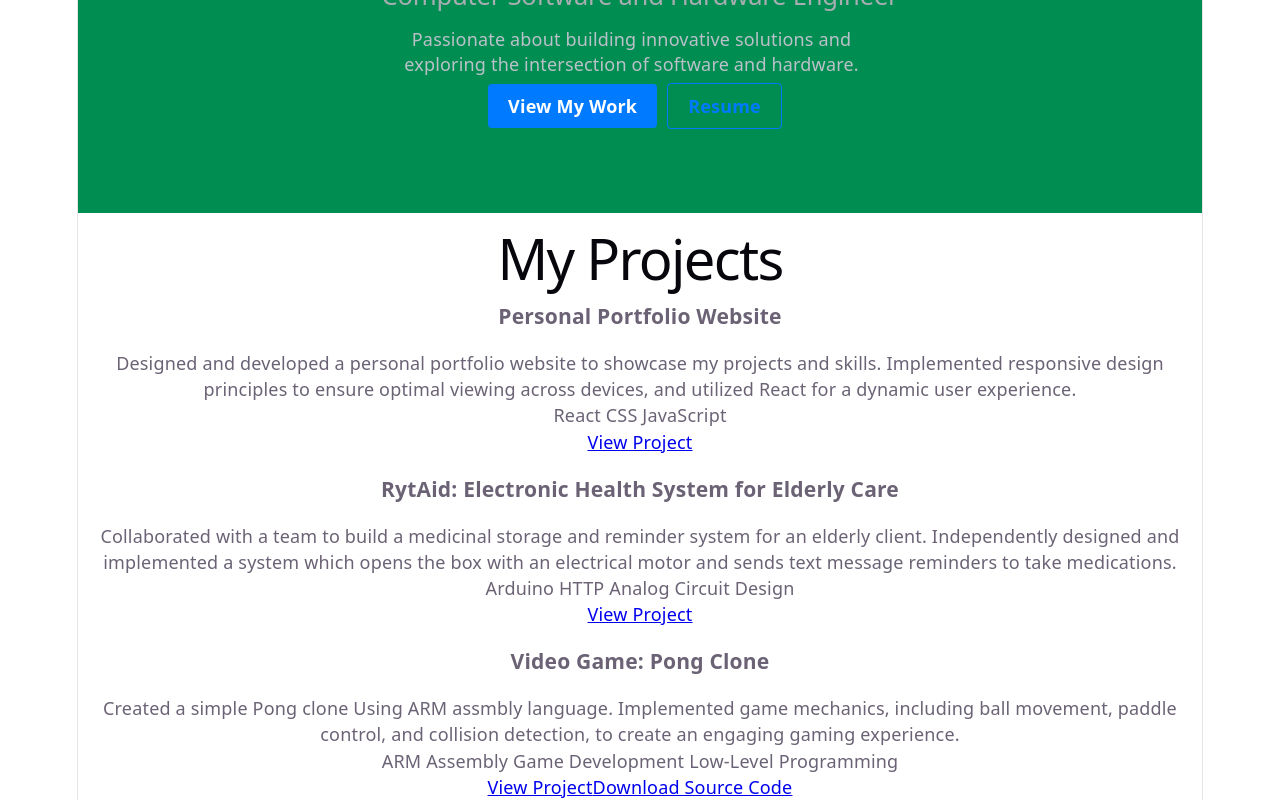
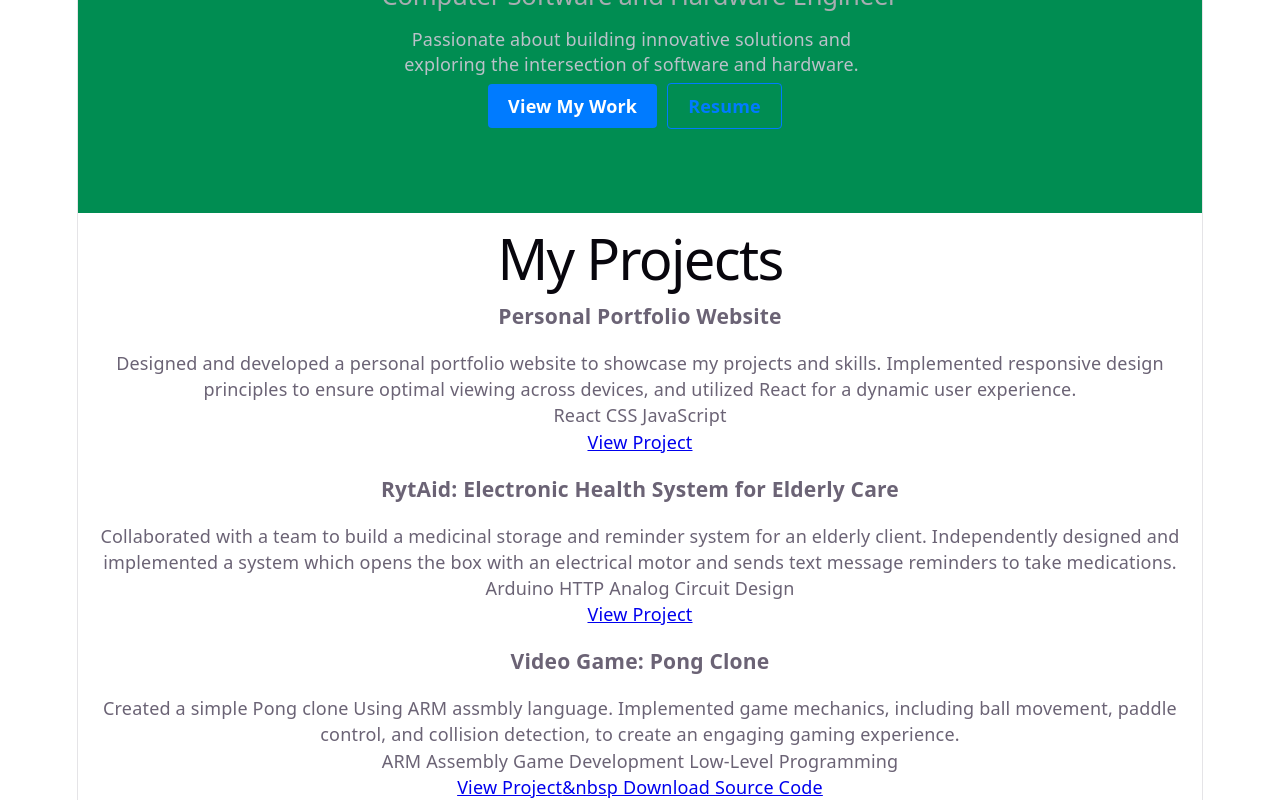
Before and after one commit to willbrow221/personal-website, a React (Vite) app: page / in a window 1280 px wide. Shown: the part 187-987 px from the top of the page. Built offline with nearby package versions, Linux system fonts and the light colour scheme.

Commit message:
Small updates

```diff
--- a/src/components/ProjectCard.css
+++ b/src/components/ProjectCard.css
@@ -23,8 +23,9 @@
 
 .project-link {
   display: inline-block;
-  margin-top: 15px;
+  margin-top: 8px;
   color: #007bff;
   text-decoration: none;
   font-weight: bold;
+  margin-bottom: 8px;
 }
--- a/src/components/ProjectCard.tsx
+++ b/src/components/ProjectCard.tsx
@@ -32,7 +32,7 @@ const ProjectCard: React.FC<ProjectCardProps> = ({title, description, technologi
             download="pong_final.s" // Forces download and sets filename
             className="btn-file"
           >
-            Download Source Code
+            &nbsp Download Source Code
           </a>
         )}
       </div>
```
